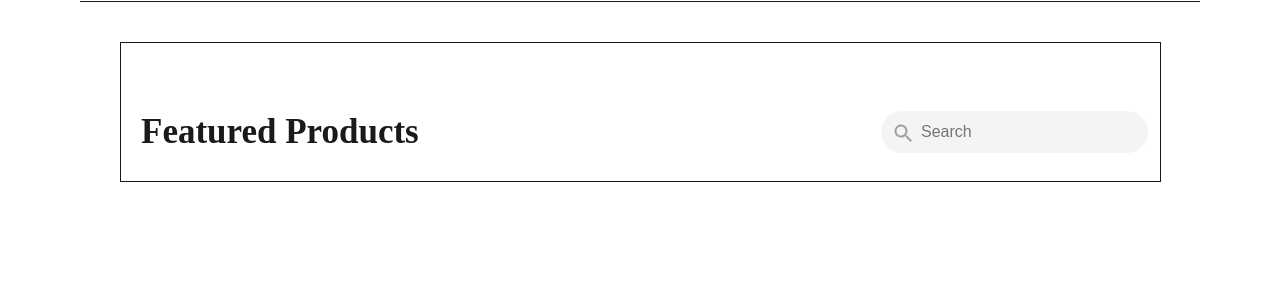
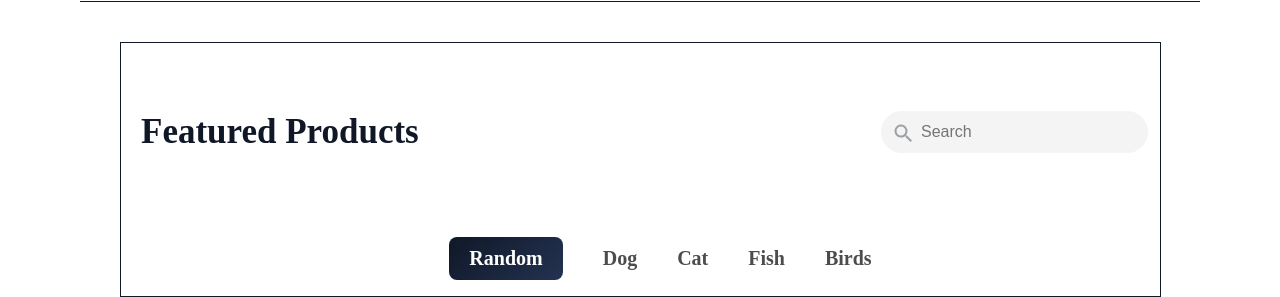
Before and after one commit to MugdhaRahman/recap, a plain HTML site: page index.html in a window 1280 px wide. Shown: the part 924-1221 px from the top of the page. Before the commit the page ends 1106 px from the top, so only its background shows below. Drawn offline with Linux system fonts and the light colour scheme.

Commit message:
Implement navigation and search functionality; update styles for shop layout

```diff
--- a/Js/scripts.js
+++ b/Js/scripts.js
@@ -0,0 +1,15 @@
+document.addEventListener('DOMContentLoaded', function () {
+  const navItems = document.querySelectorAll('.shop__content__nav__item');
+
+  navItems.forEach(function (item) {
+    item.addEventListener('click', function (event) {
+      event.preventDefault();
+
+      navItems.forEach(function (i) {
+        i.classList.remove('active');
+      });
+
+      item.classList.add('active');
+    });
+  });
+});
--- a/Styles/shop.css
+++ b/Styles/shop.css
@@ -5,7 +5,7 @@
 }
 
 .shop__logo {
-  margin: 0px 0px 0px 112px;
+  margin: 0px 0px 0px 0px;
   display: flex;
   align-items: center;
 }
@@ -27,17 +27,17 @@
 
 .shop__content {
   display: flex;
+  flex-direction: column;
   align-items: center;
   margin: 40px 119px 0px 120px;
-  border: 1px solid var(--text-color);
+  border: 0.2px solid var(--text-color);
   border-radius: 0px;
 }
 
 .shop__content_title {
   display: flex;
   align-items: center;
-  flex-wrap: wrap;
-  gap: 16px;
+  width: 100%;
 }
 
 .shop__content_title h2 {
@@ -61,9 +61,74 @@
   border-radius: 50px;
   font-size: 16px;
   background-color: var(--light-gray);
-  background-image: url('../Res/ic_search.svg');
+  background-image: url("../Res/ic_search.svg");
   background-position: 10px 10px;
   background-repeat: no-repeat;
   padding: 12px 20px 12px 40px;
   margin: 40px 12px 0px 0px;
 }
+
+.shop__content__nav{
+  display: flex;
+  align-items: center;
+  justify-content: center;
+  margin: 40px 0px 0px 0px;
+}
+
+.shop__content__nav__items {
+  display: flex;
+  flex-direction: row;
+  align-items: center;
+  justify-content: center;
+}
+
+.shop__content__nav__item {
+  list-style: none;
+  align-items: center;
+  margin: 0px 20px;
+}
+
+.shop__content__nav__item a {
+  text-decoration: none;
+  color: rgba(0, 0, 0, 0.7);
+  font-size: 20px;
+  font-weight: 700;
+}
+
+.shop__content__nav__item.active {
+  list-style: none;
+  color: var(--white);
+  font-size: 20px;
+  font-weight: 700;
+    background: linear-gradient(
+    135deg,
+    #101828 0%,
+    #233250 100%
+  );
+  align-items: center;
+  padding: 10px 20px;
+  border-radius: 8px;
+}
+
+.shop__content__nav__item.active a {
+  text-decoration: none;
+  color: var(--white);
+  font-size: 20px;
+  font-weight: 700;
+}
+
+
+.shop__content__nav__item :hover {
+   list-style: none;
+  color: var(--white);
+  font-size: 20px;
+  font-weight: 700;
+    background: linear-gradient(
+    135deg,
+    #101828 0%,
+    #233250 100%
+  );
+  align-items: center;
+  padding: 10px 20px;
+  border-radius: 8px;
+}
--- a/Styles/styles.css
+++ b/Styles/styles.css
@@ -4,12 +4,7 @@
 @import "dropdown-menu.css";
 @import "shop.css";
 
-:root {
-  --white: #ffffff;
-  --text-color: #1a1a1a;
-}
 
-/* === Background Hero with Overlay === */
 .bg__hero {
   position: relative;
   background-image: url("../Res/Hero_bg.svg");
--- a/index.html
+++ b/index.html
@@ -96,7 +96,6 @@
     <div class="shop__content">
       <div class="shop__content_title">
         <h2>Featured Products</h2>
-      </div>
 
         <form class="shop__search">
           <input
@@ -106,8 +105,19 @@
             placeholder="Search"
           />
         </form>
+      </div>
 
-      <div class="shop__content__nav"></div>
+      <div class="shop__content__nav">
+        <ul class="shop__content__nav__items">
+          <li class="shop__content__nav__item active">
+            <a href="#">Random</a>
+          </li>
+          <li class="shop__content__nav__item"><a href="">Dog</a></li>
+          <li class="shop__content__nav__item"><a href="">Cat</a></li>
+          <li class="shop__content__nav__item"><a href="">Fish</a></li>
+          <li class="shop__content__nav__item"><a href="">Birds</a></li>
+        </ul>
+      </div>
 
       <div class="shop__content__items"></div>
     </div>
```
Lines whose indentation alone changed are shown as unchanged.
